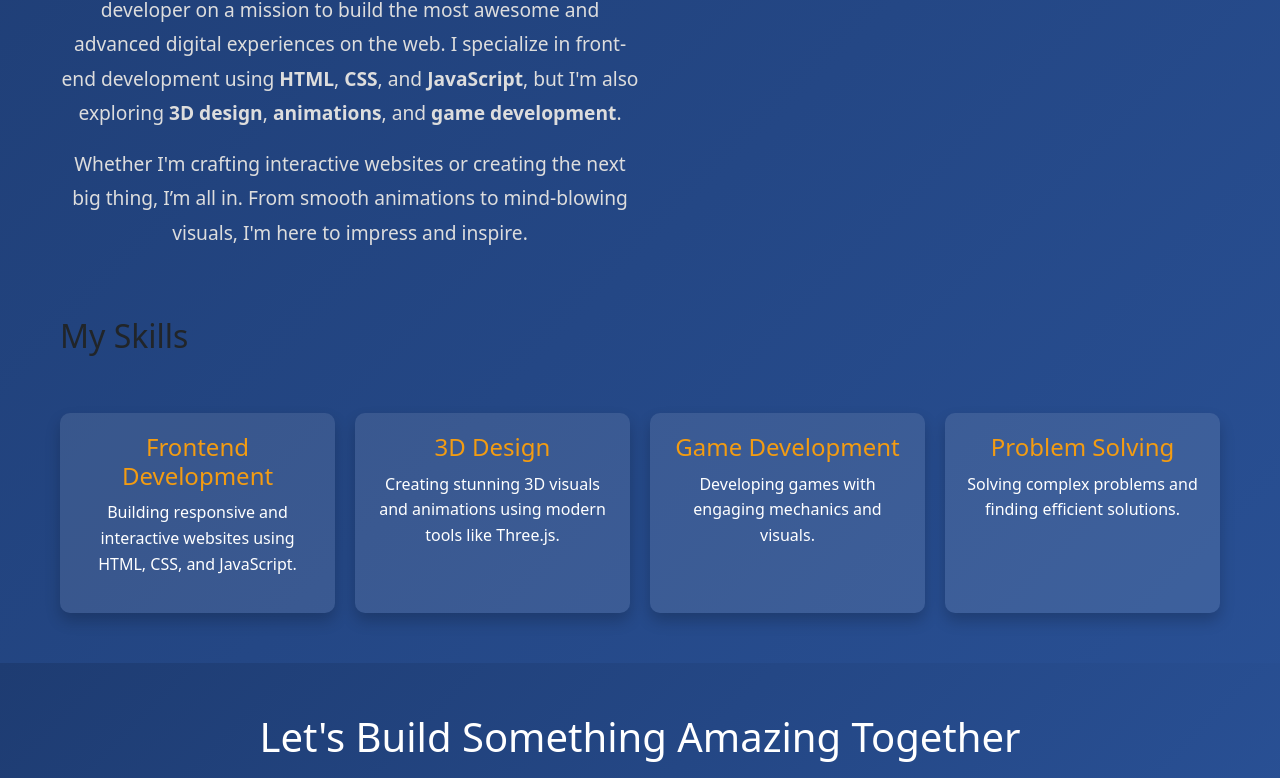
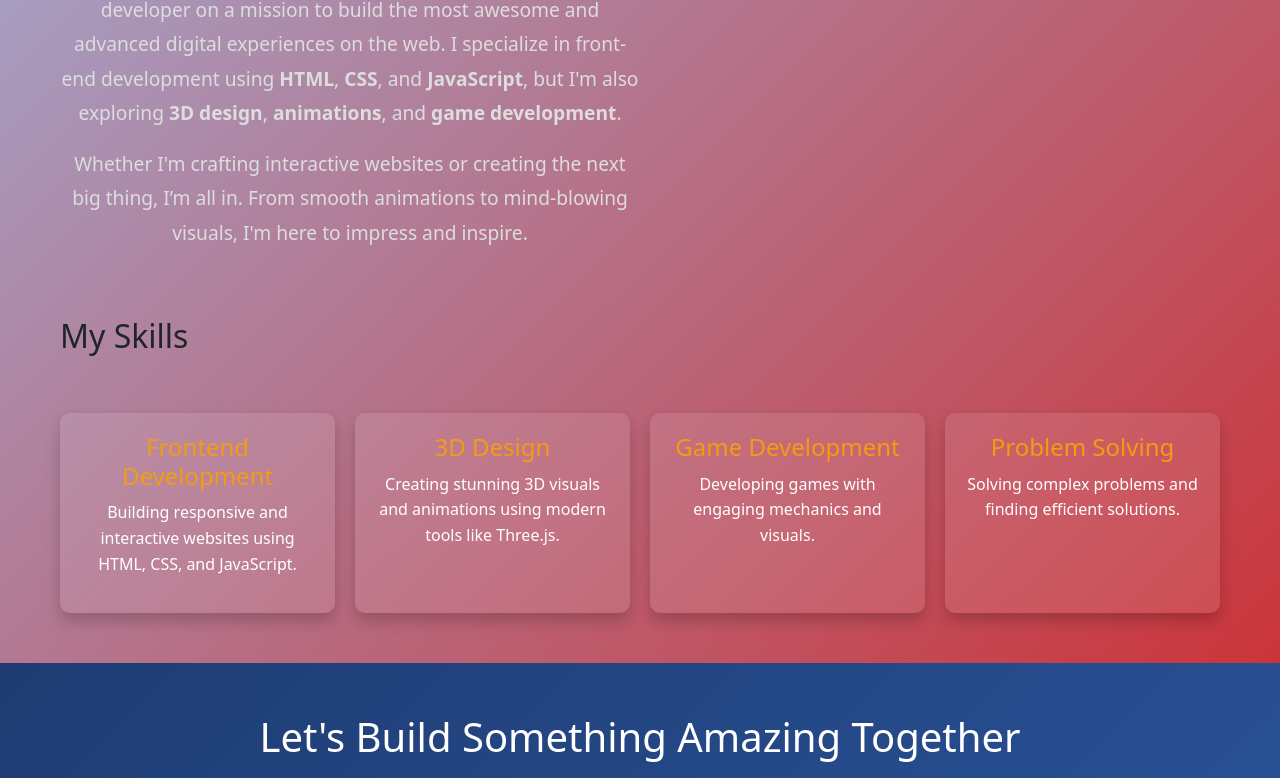
Before and after one commit to maddah2012/My-Portfolio, a plain HTML site: page Portfolio/about.html in a window 1280 px wide. Shown: the part 460-1238 px from the top of the page. Drawn offline with nearby package versions, Linux system fonts and the light colour scheme.

Commit message:
first change

```diff
--- a/Portfolio/style.css
+++ b/Portfolio/style.css
@@ -8,7 +8,7 @@
 
 body {
   font-family: 'Poppins', sans-serif;
-  background: linear-gradient(135deg, #1e3c72, #2a5298);
+  background: linear-gradient(135deg, #9eb5e0, #d12323);
   color: #fff;
   line-height: 1.6;
   overflow-x: hidden;
```
